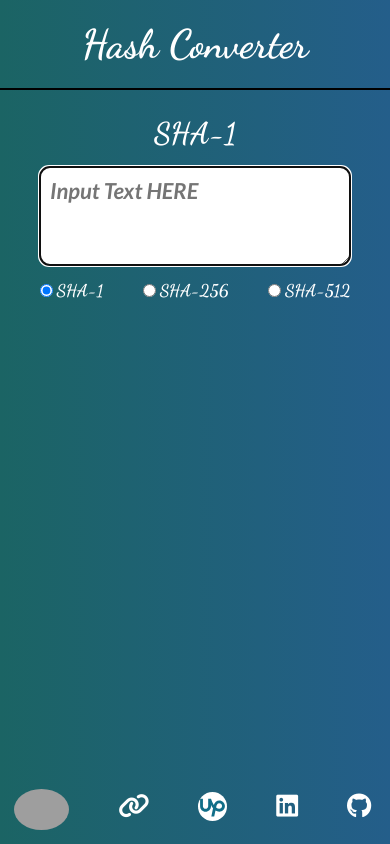
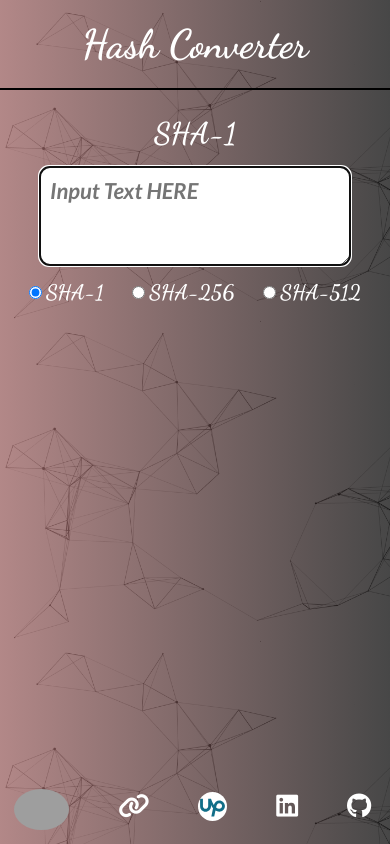
Before and after one commit to piyusharora91/REACT-HASH-GENERATOR, a React (Create React App) app: page / in a window 390 px wide. Built offline with nearby package versions, Linux system fonts and the light colour scheme; grey boxes are pictures that could not be loaded.

Commit message:
Background & Responsive Update

```diff
--- a/src/App.css
+++ b/src/App.css
@@ -42,7 +42,7 @@
 }
 
 .algo-type-label span {
-  font-size: 17px;
+  font-size: 21px;
   color: rgb(255, 255, 255);
   margin-left: 4px;
 }
@@ -62,7 +62,7 @@
 }
 
 .result-container h1 {
-  font-size: 22px;
+  font-size: 27px;
   font-family: Lato, sans-serif;
 }
 
@@ -77,10 +77,6 @@
 
   .sha-type-change {
     width: 480px;
-  }
-
-  .result-container h1 {
-    font-size: 30px;
   }
 
   .algo-type-label span {
--- a/src/index.css
+++ b/src/index.css
@@ -10,7 +10,8 @@
 }
 
 body {
-  background: linear-gradient(to right, rgb(27, 100, 100), rgb(36, 94, 138));
+  background-image: linear-gradient(to right, rgba(153, 92, 92, 0.7), rgba(0, 0, 0, 0.7)), url("./assets/background.png");
+  background-size: cover;
   -webkit-font-smoothing: antialiased;
   -moz-osx-font-smoothing: grayscale;
   font-family: 'Dancing Script', cursive;
```
Also changed, not shown: src/assets/background.png (added).
